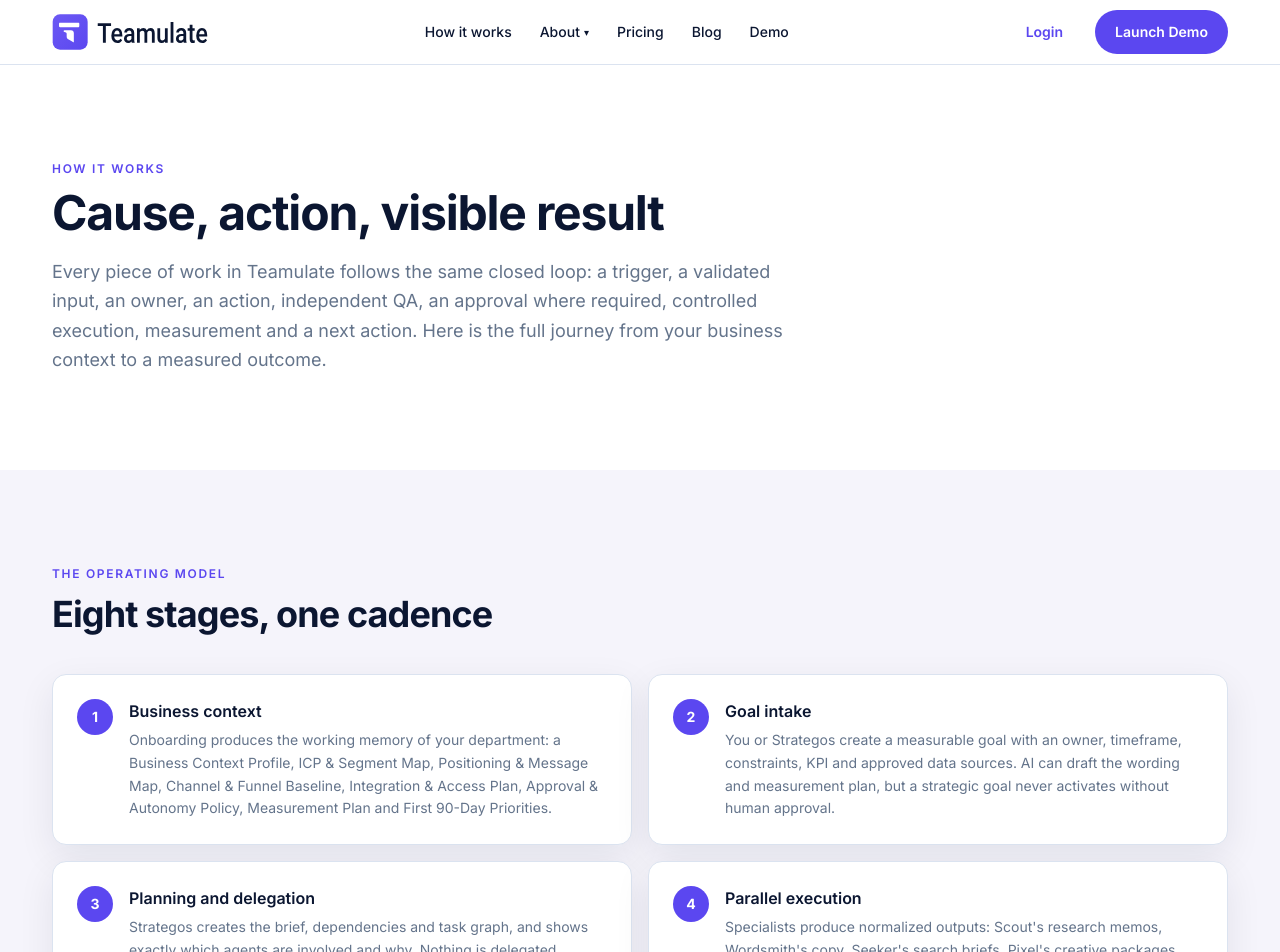
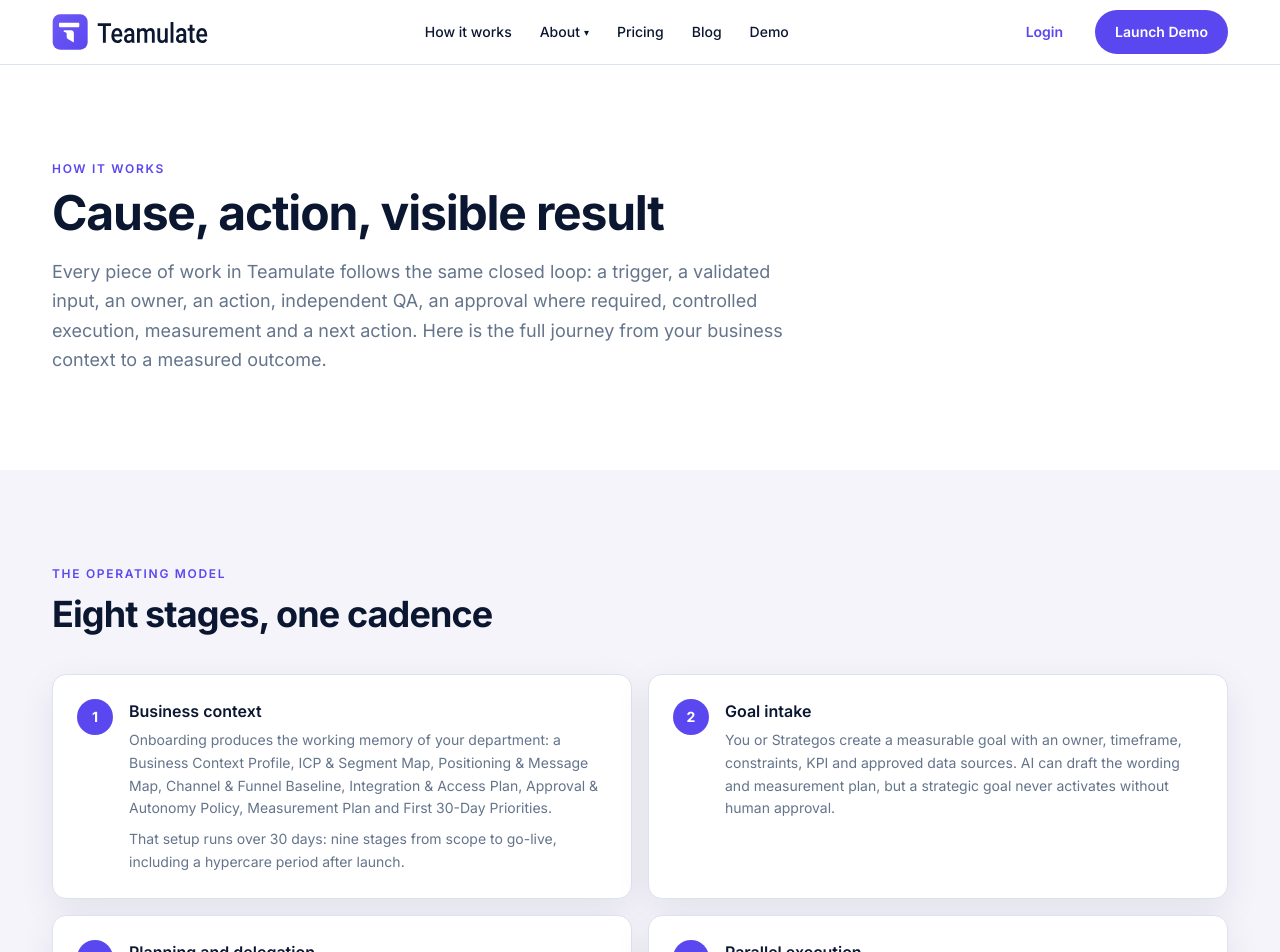
Before and after one commit to hristomomcilov-gif/Teamulate---Full-Website, a Next.js app: page /how-it-works in a window 1280 px wide. Shown: the top 952 px of the page. Built offline with nearby package versions, Linux system fonts and the light colour scheme.

Commit message:
How it works: First 30-Day Priorities + 30-day nine-stage setup note (Chris lock 2026-09-09)
Co-authored-by: hristomomcilov-gif <hristomomcilov-gif@users.noreply.github.com>

```diff
--- a/src/app/how-it-works/page.tsx
+++ b/src/app/how-it-works/page.tsx
@@ -12,11 +12,20 @@ export const metadata: Metadata = {
   ...marketingShareMetadata,
 };
 
-const STAGES = [
+type Stage = {
+  n: number;
+  title: string;
+  body: string;
+  /** Quiet follow-on line rendered under the body (Chris lock 2026-09-09: public setup period is 30 days). */
+  note?: string;
+};
+
+const STAGES: Stage[] = [
   {
     n: 1,
     title: "Business context",
-    body: "Onboarding produces the working memory of your department: a Business Context Profile, ICP & Segment Map, Positioning & Message Map, Channel & Funnel Baseline, Integration & Access Plan, Approval & Autonomy Policy, Measurement Plan and First 90-Day Priorities.",
+    body: "Onboarding produces the working memory of your department: a Business Context Profile, ICP & Segment Map, Positioning & Message Map, Channel & Funnel Baseline, Integration & Access Plan, Approval & Autonomy Policy, Measurement Plan and First 30-Day Priorities.",
+    note: "That setup runs over 30 days: nine stages from scope to go-live, including a hypercare period after launch.",
   },
   {
     n: 2,
@@ -85,6 +94,9 @@ export default function HowItWorksPage() {
                   <div>
                     <h2 className="text-base font-semibold text-ink">{stage.title}</h2>
                     <p className="mt-1.5 text-sm leading-relaxed text-ink-muted">{stage.body}</p>
+                    {stage.note ? (
+                      <p className="mt-2 text-sm leading-relaxed text-ink-muted">{stage.note}</p>
+                    ) : null}
                   </div>
                 </div>
               </Card>
```
